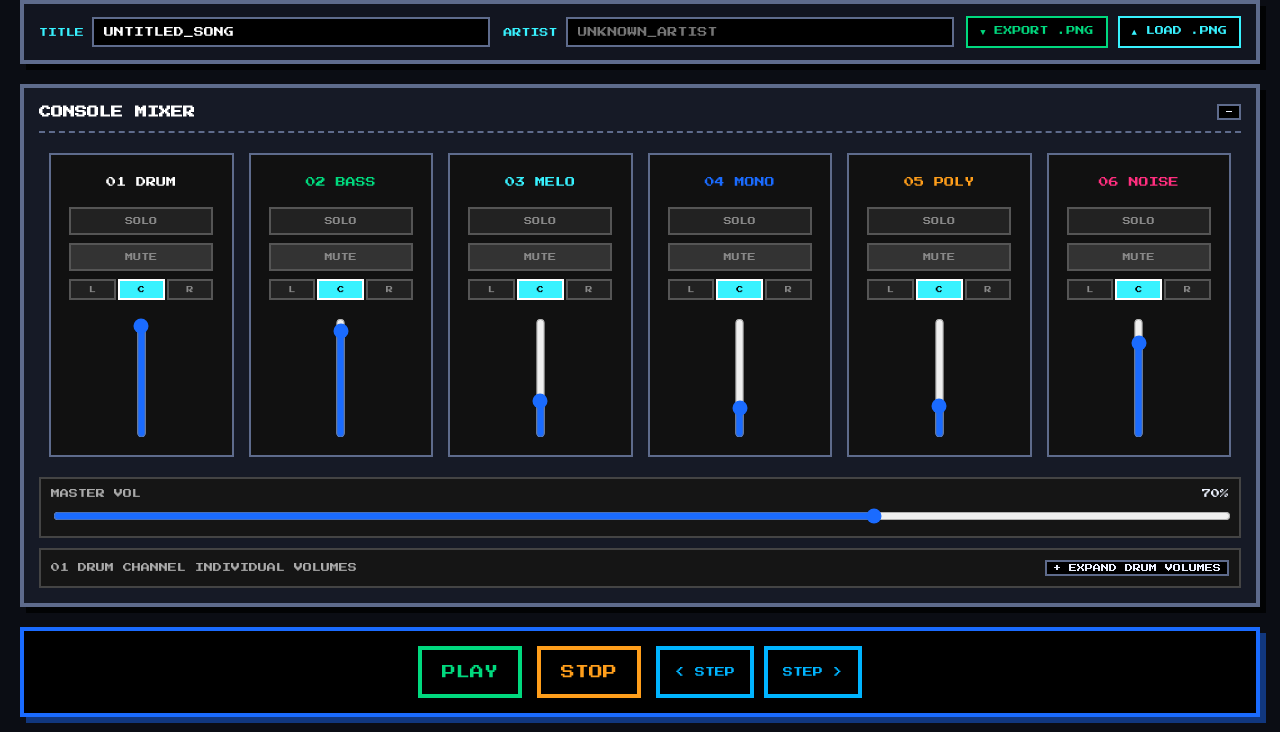
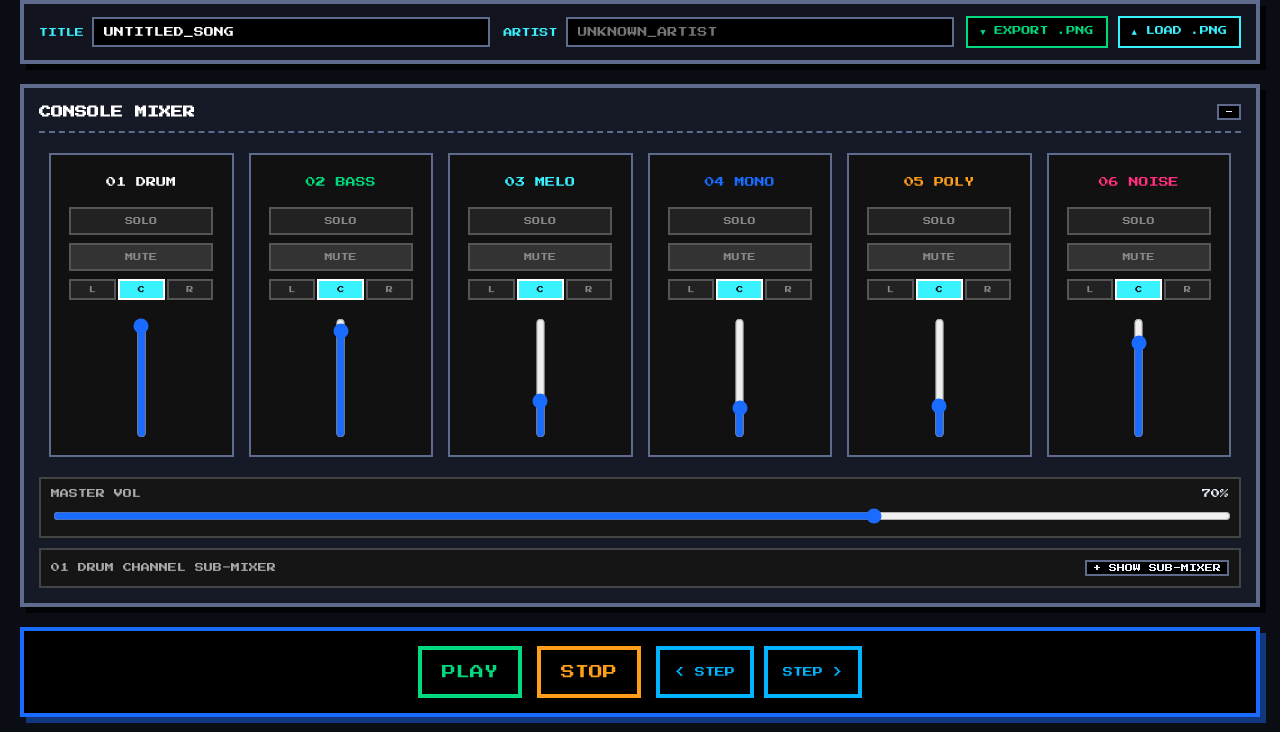
Before and after one commit to ghostkidx/ES-16, a plain HTML site: page index.html in a window 1280 px wide. Shown: the part 68-800 px from the top of the page. Drawn offline with Linux system fonts and the light colour scheme.

Commit message:
Update index.html

```diff
--- a/index.html
+++ b/index.html
@@ -894,8 +894,8 @@
         <!-- Track 1 Drum Channel Sub-Sliders (Minimized by Default) -->
         <div class="drum-channel-panel">
             <div style="display:flex; justify-content:space-between; align-items:center;">
-                <span style="font-size:9px; color:#aaa;">01 DRUM CHANNEL INDIVIDUAL VOLUMES</span>
-                <button id="toggleDrumSlidersBtn" style="font-size:8px; padding:2px 6px;">+ EXPAND DRUM VOLUMES</button>
+                <span style="font-size:9px; color:#aaa;">01 DRUM CHANNEL SUB-MIXER</span>
+                <button id="toggleDrumSlidersBtn" style="font-size:8px; padding:2px 6px;">+ SHOW SUB-MIXER</button>
             </div>
             <div id="drumSlidersContainer" class="drum-channel-sliders" style="display:none;">
                 <div class="drum-slider-strip"><label>KCK</label><div class="drum-pan-group" data-drum="kick"><button type="button" class="drum-pan-btn" data-drum="kick" data-pan="L">L</button><button type="button" class="drum-pan-btn active" data-drum="kick" data-pan="C">C</button><button type="button" class="drum-pan-btn" data-drum="kick" data-pan="R">R</button></div><input type="range" class="drum-fader" data-drum="kick" min="0" max="1.5" step="0.01" value="1.1"></div>
@@ -1483,7 +1483,7 @@
     toggleDrumSlidersBtn.onclick = () => {
         const isHidden = drumSlidersContainer.style.display === 'none';
         drumSlidersContainer.style.display = isHidden ? 'flex' : 'none';
-        toggleDrumSlidersBtn.innerText = isHidden ? '- HIDE DRUM VOLUMES' : '+ EXPAND DRUM VOLUMES';
+        toggleDrumSlidersBtn.innerText = isHidden ? '- HIDE SUB-MIXER' : '+ SHOW SUB-MIXER';
     };
 
     document.querySelectorAll('.drum-fader').forEach(fader => {
```
